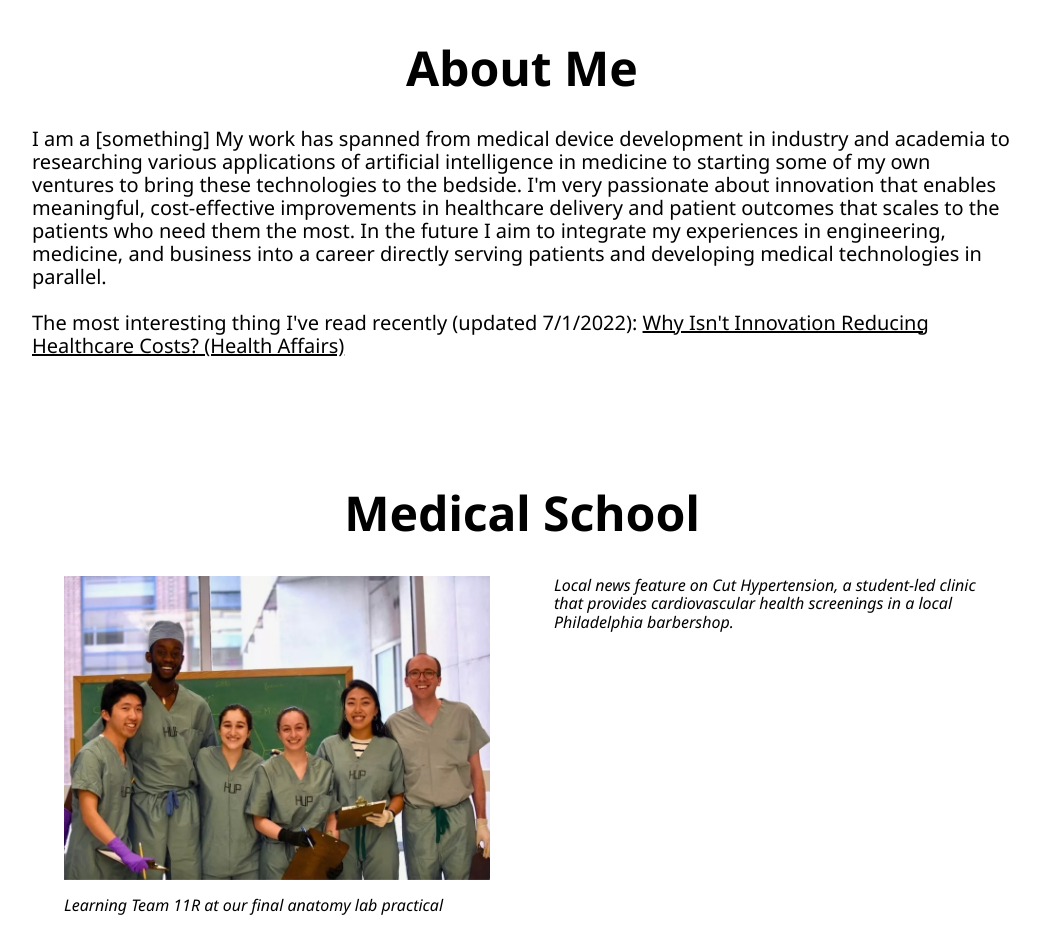
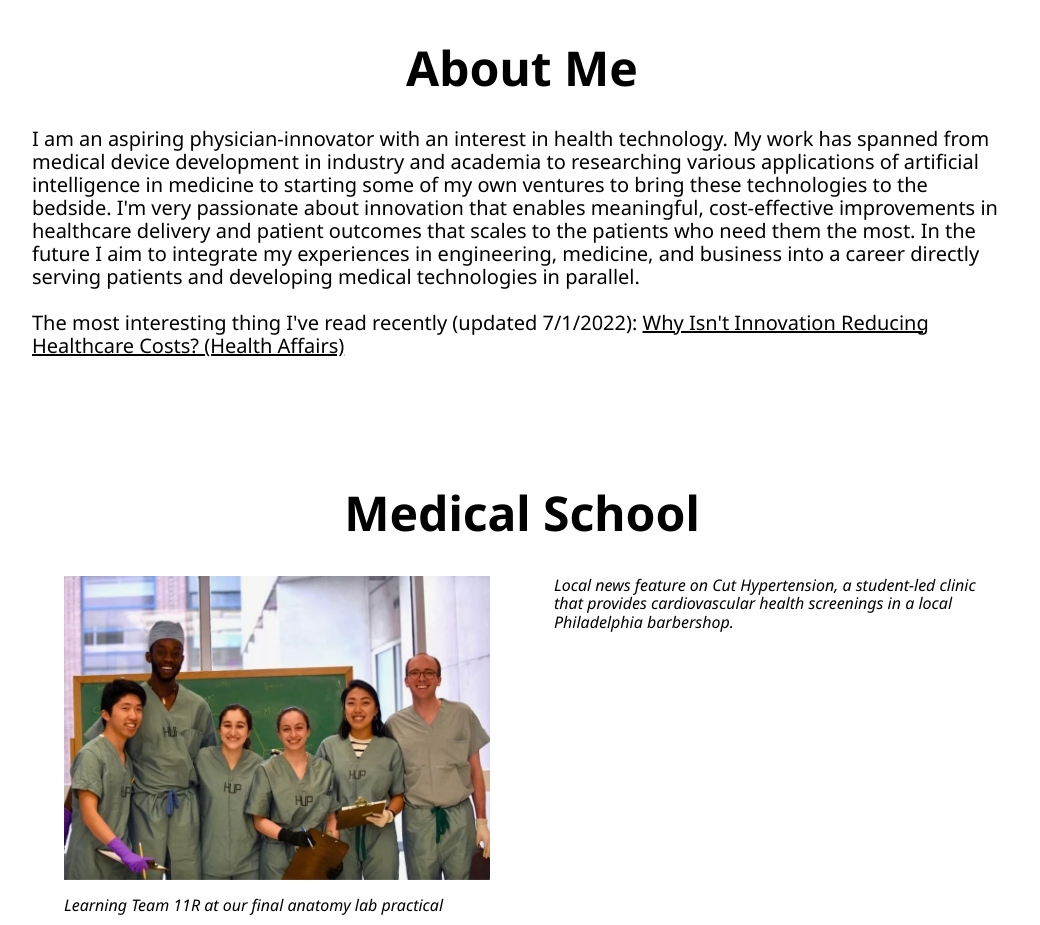
Before and after one commit to sopeeweje/sopeeweje.github.io, a website built with Parcel: page index.html in a window 1280 px wide. Shown: the part 900-1825 px from the top of the page, without its empty margins (118-1158 px from the left). Built offline with nearby package versions, Linux system fonts and the light colour scheme.

Commit message:
Update index.html

```diff
--- a/index.html
+++ b/index.html
@@ -212,7 +212,8 @@
           <span class="home-text09">
             <span>
               <span>
-                I am a [something] My work has spanned from medical device
+                I am an aspiring physician-innovator with an interest in health technology.
+                My work has spanned from medical device
                 development in industry and academia to researching various
                 applications of artificial intelligence in medicine to starting
                 some of my own ventures to bring these technologies to the
```
